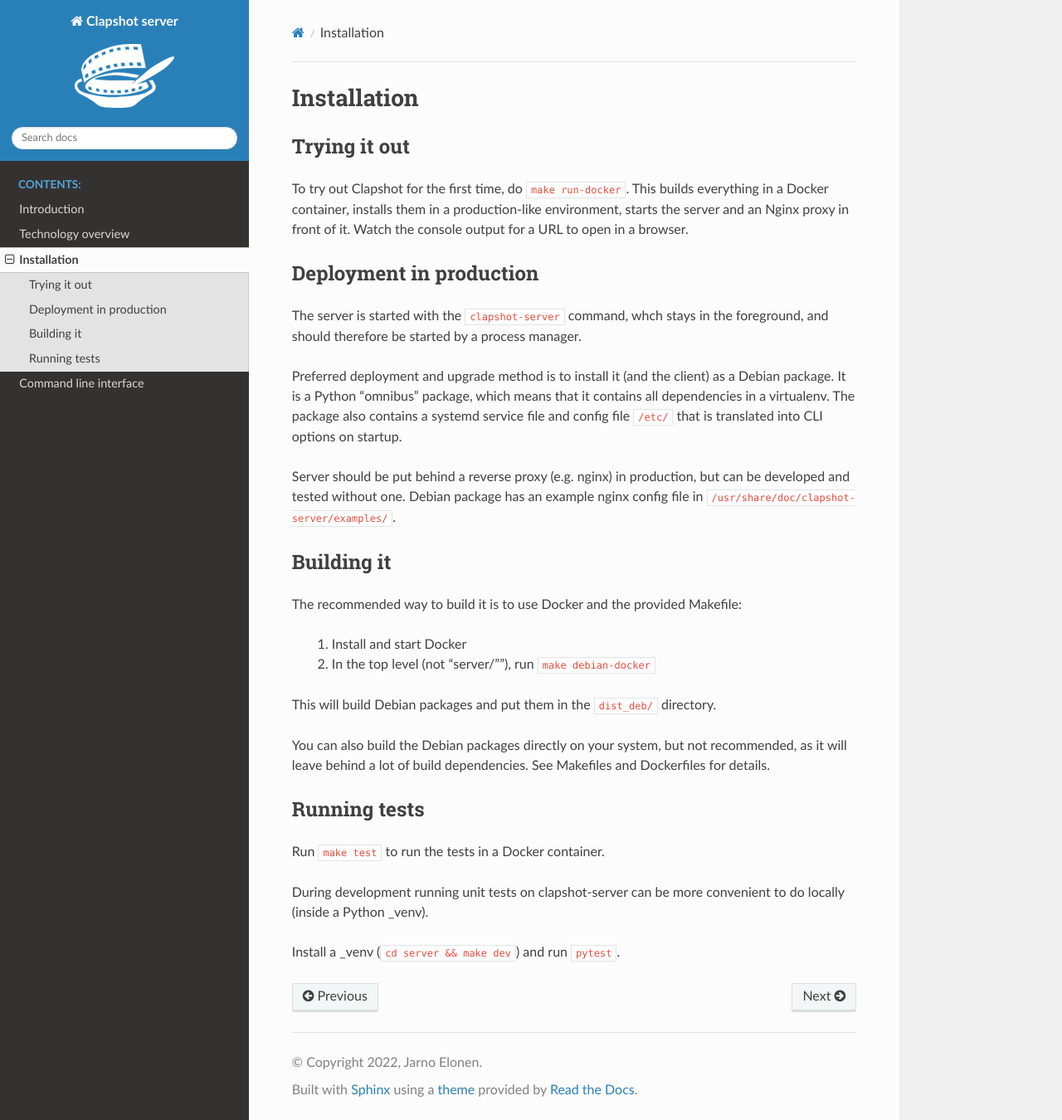
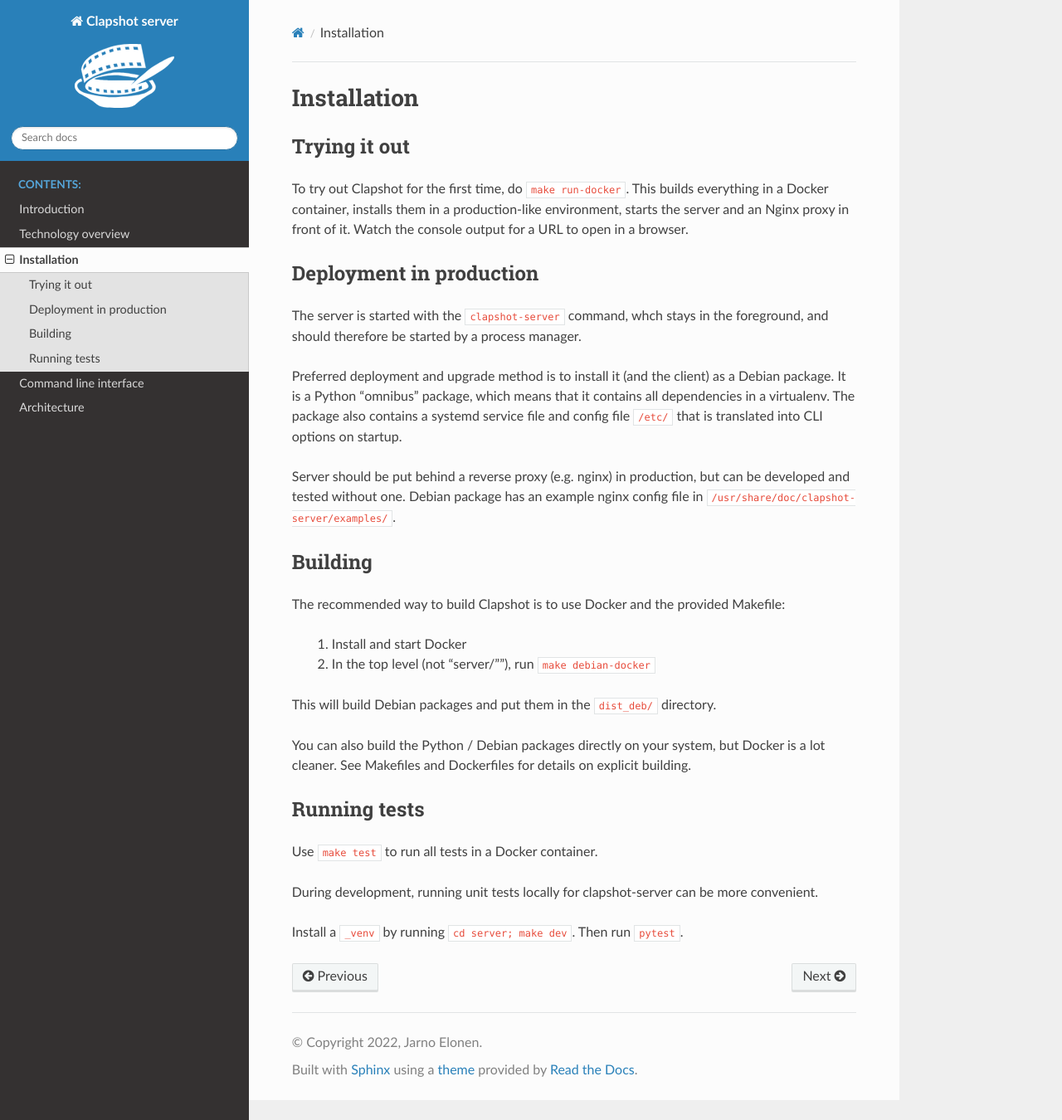
Before and after one commit to elonen/clapshot, a Sphinx documentation site: the page built from server/docs/installation.rst, in a window 1280 px wide and 1350 px high. Shown: the whole window at 83% size. Built offline with Sphinx 7.4.7 and the Read the Docs theme 2.0.0, drawn with Linux system fonts in a browser that asks for light colours.

Commit message:
More server documentation

```diff
--- a/server/docs/installation.rst
+++ b/server/docs/installation.rst
@@ -28,26 +28,27 @@ can be developed and tested without one. Debian package has an example
 nginx config file in ``/usr/share/doc/clapshot-server/examples/``.
 
 
-Building it
------------
+Building
+--------
 
-The recommended way to build it is to use Docker and the provided Makefile:
+The recommended way to build Clapshot is to use Docker and the provided Makefile:
 
  #. Install and start Docker
  #. In the top level (not "server/""), run ``make debian-docker``
 
 This will build Debian packages and put them in the ``dist_deb/`` directory.
 
-You can also build the Debian packages directly on your system, but not recommended, as
-it will leave behind a lot of build dependencies. See Makefiles and Dockerfiles for details.
+You can also build the Python / Debian packages directly on your system, but Docker
+is a lot cleaner. See Makefiles and Dockerfiles for details on explicit
+building.
 
 
 Running tests
 -------------
 
-Run ``make test`` to run the tests in a Docker container.
+Use ``make test`` to run all tests in a Docker container.
 
-During development running unit tests on clapshot-server can be more
-convenient to do locally (inside a Python _venv).
+During development, running unit tests locally for clapshot-server can be more
+convenient.
 
-Install a _venv (``cd server && make dev``) and run ``pytest``.
+Install a ``_venv`` by running ``cd server; make dev``. Then run ``pytest``.
--- a/server/docs/introduction.rst
+++ b/server/docs/introduction.rst
@@ -24,6 +24,7 @@ Data directory should be put on a large file system. It contains:
  * ``incoming/``  - For incoming files (files can submitted by Samba or NFS).
  * ``videos/``    - Directory where video files are stored after processing (in subdirectories).
  * ``rejected/``  - Directory where rejected files are moved to if processing fails. (This should also be shared to user via Samba/NFS.)
+ * ``clapshot.sqlite`` - Database file
 
 
 Technology overview
```
Also changed, not shown: server/docs/architecture.rst (added, +51 -0 lines), server/docs/index.rst (+7 -3 lines), 1 other file.
